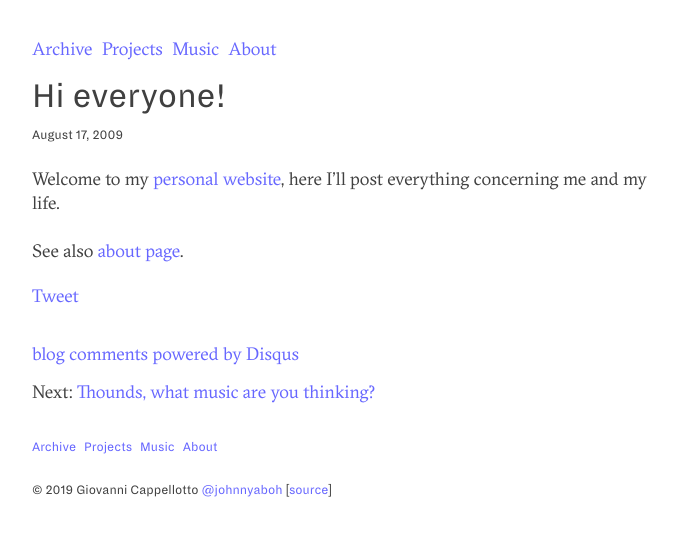
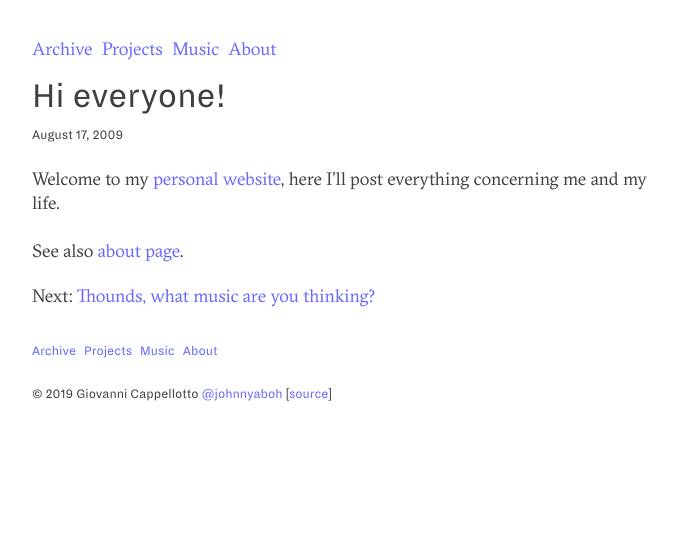
Before and after one commit to curlybracketshq/giovanni.curlybrackets.it, a Jekyll site: the page built from _posts/2009-08-17-hi-everybody.markdown, in a window 1280 px wide. Shown: the top 536 px of the page, without its empty margins (288-966 px from the left). Built offline with Jekyll 4.4.1, drawn with Linux system fonts in a browser that asks for light colours; comment, search, counter and statistics services are not loaded.

Commit message:
Remove Disqus and Twitter

```diff
--- a/_includes/disqus.html
+++ /dev/null
@@ -1,14 +0,0 @@
-<div id="disqus_thread"></div>
-<script type="text/javascript">
-  /**
-    * var disqus_identifier; [Optional but recommended: Define a unique identifier (e.g. post id or slug) for this thread]
-    */
-  var disqus_identifier = '{{ page.url }}';
-  (function() {
-   var dsq = document.createElement('script'); dsq.type = 'text/javascript'; dsq.async = true;
-   dsq.src = 'http://focustheweb.disqus.com/embed.js';
-   (document.getElementsByTagName('head')[0] || document.getElementsByTagName('body')[0]).appendChild(dsq);
-  })();
-</script>
-<noscript>Please enable JavaScript to view the <a href="http://disqus.com/?ref_noscript=focustheweb">comments powered by Disqus.</a></noscript>
-<a href="http://disqus.com" class="dsq-brlink">blog comments powered by <span class="logo-disqus">Disqus</span></a>
--- a/_includes/tweet.html
+++ /dev/null
@@ -1,2 +0,0 @@
-<a href="https://twitter.com/share" class="twitter-share-button" data-size="large" data-via="johnnyaboh" data-related="johnnyaboh">Tweet</a>
-<script>!function(d,s,id){var js,fjs=d.getElementsByTagName(s)[0];if(!d.getElementById(id)){js=d.createElement(s);js.id=id;js.src="//platform.twitter.com/widgets.js";fjs.parentNode.insertBefore(js,fjs);}}(document,"script","twitter-wjs");</script>
--- a/_layouts/post.html
+++ b/_layouts/post.html
@@ -14,9 +14,6 @@
   </header>
 
   {{ content }}
-
-  {% include tweet.html %}
-  {% include disqus.html %}
 </article>
 
 {% if page.next.url %}
```
